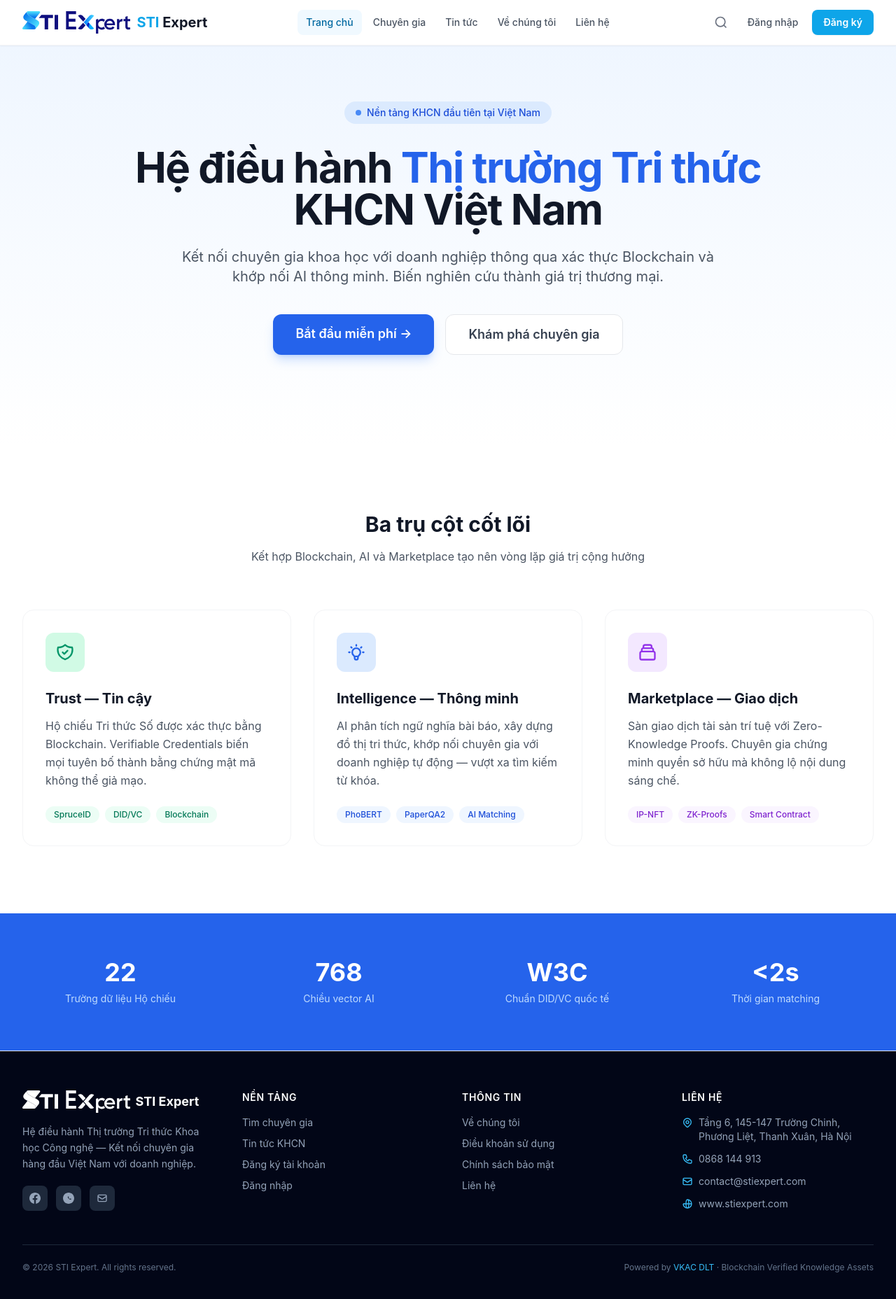
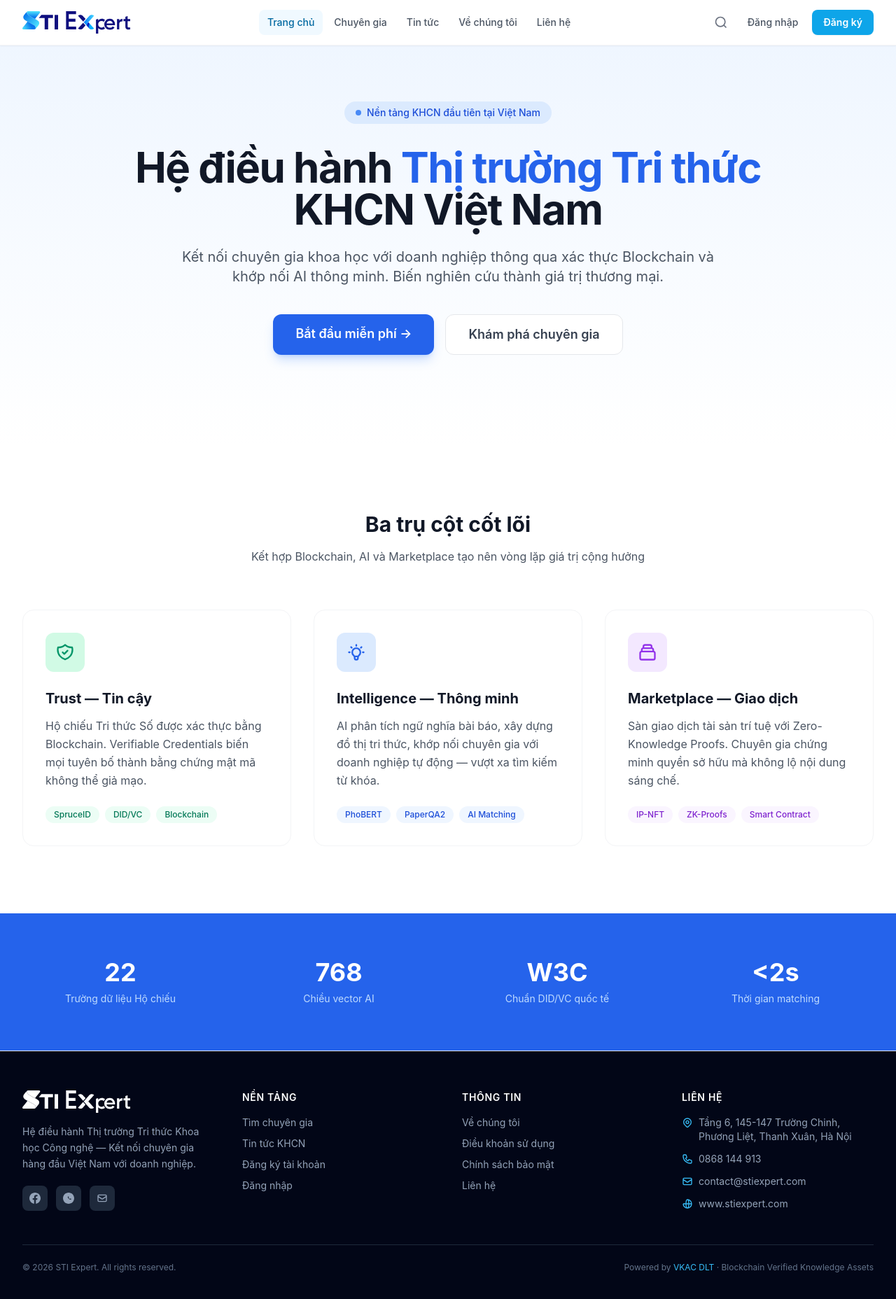
Before and after one commit to dreamitvn/Stiexpert, a Next.js app in the folder frontend/: page / in a window 1280 px wide. Shown: the top 1856 px of the page at 70% size. Built offline with nearby package versions, Linux system fonts and the light colour scheme.

Commit message:
fix: remove logo text to use image only

```diff
--- a/frontend/src/components/site-footer.tsx
+++ b/frontend/src/components/site-footer.tsx
@@ -23,7 +23,6 @@ export function SiteFooter() {
           <div className="md:col-span-1">
             <div className="flex items-center gap-2 mb-4">
               <img src="/logo.svg" alt="STI Expert" className="h-8 w-auto brightness-0 invert" />
-              <span className="text-lg font-bold text-white">STI Expert</span>
             </div>
             <p className="text-sm leading-relaxed text-slate-400">
               Hệ điều hành Thị trường Tri thức Khoa học Công nghệ — Kết nối chuyên gia hàng đầu Việt Nam với doanh nghiệp.
--- a/frontend/src/components/site-header.tsx
+++ b/frontend/src/components/site-header.tsx
@@ -32,10 +32,6 @@ export function SiteHeader() {
         {/* Logo */}
         <Link href="/" className="flex items-center gap-2.5 shrink-0">
           <img src="/logo.svg" alt="STI Expert" className="h-8 w-auto" />
-          <span className="text-xl font-bold hidden sm:inline">
-            <span className="text-sky-500">STI</span>
-            <span className="text-gray-900"> Expert</span>
-          </span>
         </Link>
 
         {/* Desktop nav */}
```
